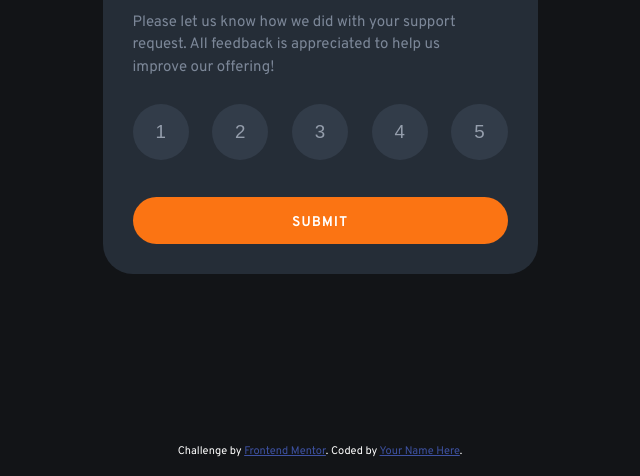
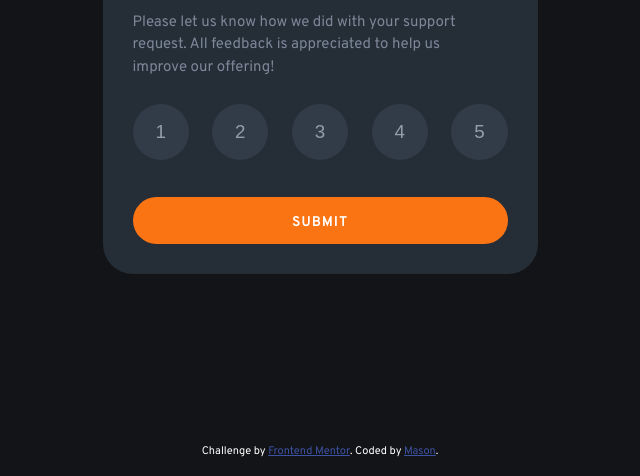
Before and after one commit to masonpsps/fe-design-challenges, a plain HTML site: page Interactive Rating Component/index.html in a window 1280 px wide. Shown: the part 324-800 px from the top of the page, without its empty margins (320-960 px from the left). Drawn offline with Linux system fonts and the light colour scheme.

Commit message:
attribution link

```diff
--- a/Interactive Rating Component/index.html
+++ b/Interactive Rating Component/index.html
@@ -64,7 +64,7 @@
 
     <div class="attribution">
         Challenge by <a href="https://www.frontendmentor.io?ref=challenge" target="_blank">Frontend Mentor</a>.
-        Coded by <a href="#">Your Name Here</a>.
+        Coded by <a href="https://github.com/masonpsps/fe-design-challenges/tree/main/Interactive Rating Component">Mason</a>.
     </div>
 
     <script src="./app.js"></script>
```
